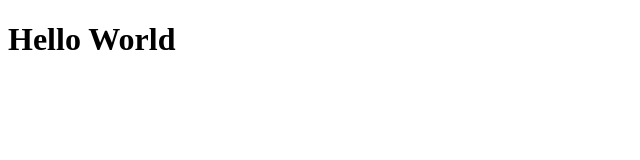
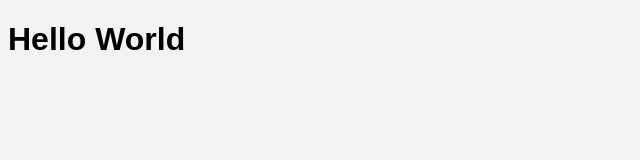
Before and after one commit to LucasMSnts/gostack-desafio04, a React app: page / in a window 1280 px wide. Shown: the top 160 px of the page, without its empty margins (0-640 px from the left). Built offline with nearby package versions, Linux system fonts and the light colour scheme; the HTML template or start-up script is replaced by a standard one.

Commit message:
Importando CSS

```diff
--- a/package.json
+++ b/package.json
@@ -12,6 +12,8 @@
     "@babel/preset-env": "^7.6.3",
     "@babel/preset-react": "^7.6.3",
     "babel-loader": "^8.0.6",
+    "css-loader": "^3.2.0",
+    "style-loader": "^1.0.0",
     "webpack": "^4.41.2",
     "webpack-cli": "^3.3.9",
     "webpack-dev-server": "^3.8.2"
--- /dev/null
+++ b/src/App.css
@@ -0,0 +1,5 @@
+body {
+    background: #f2f2f2;
+    color: black;
+    font-family: Arial, Helvetica, sans-serif;
+}
--- a/src/App.js
+++ b/src/App.js
@@ -1,4 +1,5 @@
 import React from 'react';
+import './App.css';
 
 function App() {
     return <h1>Hello World</h1>
--- a/webpack.config.js
+++ b/webpack.config.js
@@ -15,8 +15,14 @@
                 test: /\.js$/,
                 exclude: /node_modules/,
                 use: {
-                    loader: "babel-loader"
+                    loader: "babel-loader",
                 }
+            }, {
+                test: /\.css$/,
+                use: [
+                    { loader: 'style-loader' },
+                    { loader: 'css-loader' },
+                ]
             }
         ]
     }
```
Also changed, not shown: 1 other file (tests, documents, lock files or other folders).
